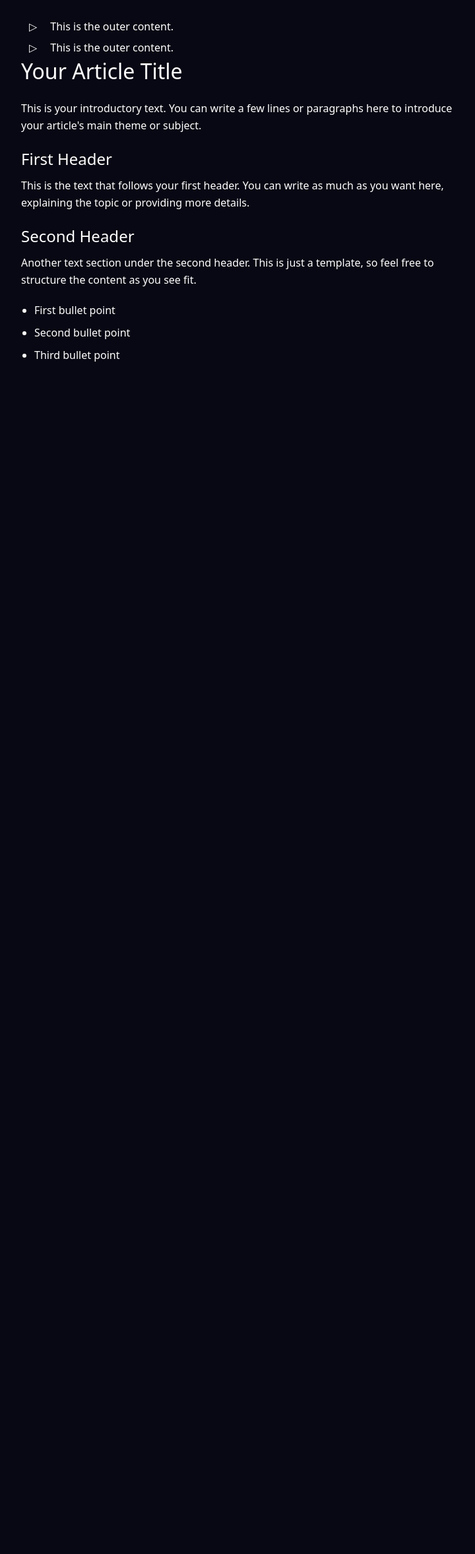
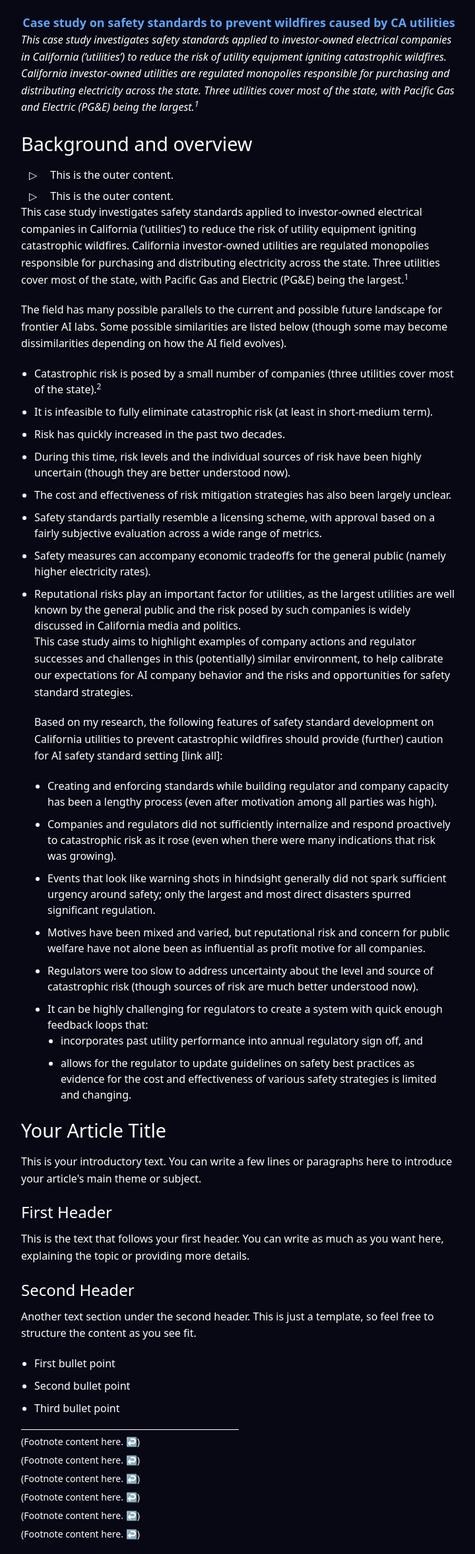
Before and after one commit to cobyjoseph/wildfire-case-study-for-ai, a SvelteKit app: page / in a window 1280 px wide. Shown: the whole page at 66% size, without its empty margins (278-998 px from the left). Before the commit the page ends 800 px from the top, so only its background shows below. Built offline with nearby package versions, Linux system fonts and the light colour scheme.

Commit message:
footnotes

```diff
--- a/src/routes/+page.svelte
+++ b/src/routes/+page.svelte
@@ -5,9 +5,21 @@
 </script>
 
 <div class="content">
-	<script>
-		import Bullet from './Bullet.svelte';
-	</script>
+	<div class=" font-bold text-lg text-blue-400 text-center">
+		Case study on safety standards to prevent wildfires caused by CA utilities
+	</div>
+
+	<p class=" italic">
+		This case study investigates safety standards applied to investor-owned electrical companies in
+		California (‘utilities’) to reduce the risk of utility equipment igniting catastrophic
+		wildfires. California investor-owned utilities are regulated monopolies responsible for
+		purchasing and distributing electricity across the state. Three utilities cover most of the
+		state, with Pacific Gas and Electric (PG&E) being the largest.<sup id="fnref1"
+			><a href="#fn1" rel="footnote">1</a></sup
+		>
+	</p>
+
+	<h1>Background and overview</h1>
 
 	<Bullet>
 		<span slot="outer">This is the outer content.</span>
@@ -32,6 +44,92 @@
 			<!-- Add as many list items as needed -->
 		</div>
 	</Bullet>
+
+	<p>
+		This case study investigates safety standards applied to investor-owned electrical companies in
+		California (‘utilities’) to reduce the risk of utility equipment igniting catastrophic
+		wildfires. California investor-owned utilities are regulated monopolies responsible for
+		purchasing and distributing electricity across the state. Three utilities cover most of the
+		state, with Pacific Gas and Electric (PG&E) being the largest.<sup id="fnref1"
+			><a href="#fn1" rel="footnote">1</a></sup
+		>
+	</p>
+	<p>
+		The field has many possible parallels to the current and possible future landscape for frontier
+		AI labs. Some possible similarities are listed below (though some may become dissimilarities
+		depending on how the AI field evolves).
+	</p>
+	<ul>
+		<li>
+			Catastrophic risk is posed by a small number of companies (three utilities cover most of the
+			state).<sup id="fnref2"><a href="#fn2" rel="footnote">2</a></sup>
+		</li>
+		<li>It is infeasible to fully eliminate catastrophic risk (at least in short-medium term).</li>
+		<li>Risk has quickly increased in the past two decades.</li>
+		<li>
+			During this time, risk levels and the individual sources of risk have been highly uncertain
+			(though they are better understood now).
+		</li>
+		<li>The cost and effectiveness of risk mitigation strategies has also been largely unclear.</li>
+		<li>
+			Safety standards partially resemble a licensing scheme, with approval based on a fairly
+			subjective evaluation across a wide range of metrics.
+		</li>
+		<li>
+			Safety measures can accompany economic tradeoffs for the general public (namely higher
+			electricity rates).
+		</li>
+		<li>
+			Reputational risks play an important factor for utilities, as the largest utilities are well
+			known by the general public and the risk posed by such companies is widely discussed in
+			California media and politics.
+			<p>
+				This case study aims to highlight examples of company actions and regulator successes and
+				challenges in this (potentially) similar environment, to help calibrate our expectations for
+				AI company behavior and the risks and opportunities for safety standard strategies.
+			</p>
+			<p>
+				Based on my research, the following features of safety standard development on California
+				utilities to prevent catastrophic wildfires should provide (further) caution for AI safety
+				standard setting [link all]:
+			</p>
+			<ul>
+				<li>
+					Creating and enforcing standards while building regulator and company capacity has been a
+					lengthy process (even after motivation among all parties was high).
+				</li>
+				<li>
+					Companies and regulators did not sufficiently internalize and respond proactively to
+					catastrophic risk as it rose (even when there were many indications that risk was
+					growing).
+				</li>
+				<li>
+					Events that look like warning shots in hindsight generally did not spark sufficient
+					urgency around safety; only the largest and most direct disasters spurred significant
+					regulation.
+				</li>
+				<li>
+					Motives have been mixed and varied, but reputational risk and concern for public welfare
+					have not alone been as influential as profit motive for all companies.
+				</li>
+				<li>
+					Regulators were too slow to address uncertainty about the level and source of catastrophic
+					risk (though sources of risk are much better understood now).
+				</li>
+				<li>
+					It can be highly challenging for regulators to create a system with quick enough feedback
+					loops that:
+					<ul>
+						<li>incorporates past utility performance into annual regulatory sign off, and</li>
+						<li>
+							allows for the regulator to update guidelines on safety best practices as evidence for
+							the cost and effectiveness of various safety strategies is limited and changing.
+						</li>
+					</ul>
+				</li>
+			</ul>
+		</li>
+	</ul>
 
 	<h1>Your Article Title</h1>
 
@@ -59,6 +157,44 @@
 	</ul>
 
 	<!-- You can continue adding more sections as needed -->
+	<div class="h-[1px] w-[50%] bg-white" />
+
+	<div class="mt-2 text-sm">
+		<span id="fn1"
+			>(Footnote content here. <a href="#fnref1" title="Return to the text" rel="footnote">↩</a
+			>)</span
+		>
+	</div>
+	<div class="mt-2 text-sm">
+		<span id="fn2"
+			>(Footnote content here. <a href="#fnref2" title="Return to the text" rel="footnote">↩</a
+			>)</span
+		>
+	</div>
+	<div class="mt-2 text-sm">
+		<span id="fn3"
+			>(Footnote content here. <a href="#fnref3" title="Return to the text" rel="footnote">↩</a
+			>)</span
+		>
+	</div>
+	<div class="mt-2 text-sm">
+		<span id="fn4"
+			>(Footnote content here. <a href="#fnref4" title="Return to the text" rel="footnote">↩</a
+			>)</span
+		>
+	</div>
+	<div class="mt-2 text-sm">
+		<span id="fn5"
+			>(Footnote content here. <a href="#fnref5" title="Return to the text" rel="footnote">↩</a
+			>)</span
+		>
+	</div>
+	<div class="mt-2 text-sm">
+		<span id="fn6"
+			>(Footnote content here. <a href="#fnref6" title="Return to the text" rel="footnote">↩</a
+			>)</span
+		>
+	</div>
 </div>
 
 <style>
@@ -70,8 +206,8 @@
 	}
 
 	.content h1 {
-		font-size: 2em;
-		margin-bottom: 20px;
+		font-size: 1.8em;
+		margin-bottom: 14px;
 	}
 
 	.content h2 {
@@ -94,4 +230,37 @@
 	.content ul li {
 		margin-bottom: 10px; /* space between bullet points */
 	}
+
+	sup a {
+		text-decoration: none;
+		color: inherit;
+	}
+
+	sup a:hover {
+		text-decoration: underline;
+	}
+
+	.footnote-ref {
+		text-decoration: none;
+		color: inherit;
+	}
+
+	.footnote-ref:hover {
+		text-decoration: underline;
+	}
+
+	.footnote {
+		font-size: 0.5em;
+		margin-left: 5px;
+		vertical-align: super;
+	}
+
+	.backref {
+		text-decoration: none;
+		font-size: 0.7em;
+	}
+
+	.backref:hover {
+		text-decoration: underline;
+	}
 </style>
```
